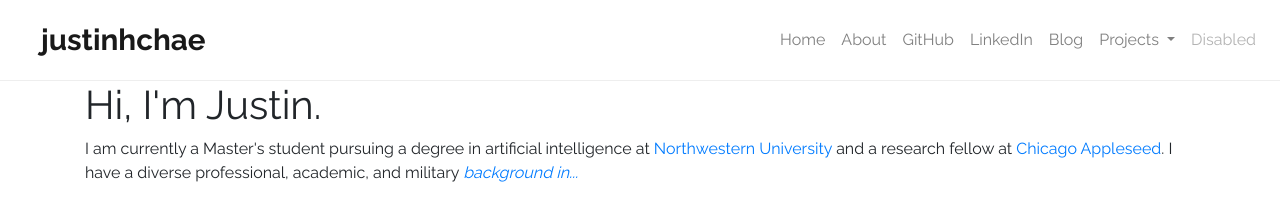
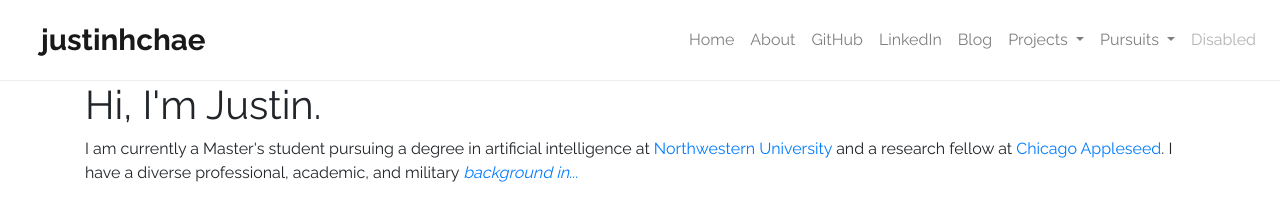
Before and after one commit to justinhchae/justinhchae.github.io, a Jekyll site: the page built from index.html, in a window 1280 px wide. Shown: the top 223 px of the page. Built offline with Jekyll 4.4.1, drawn with Linux system fonts in a browser that asks for light colours; the list of posts is cut into pages by our own code.

Commit message:
Update navigation.html

```diff
--- a/_includes/navigation.html
+++ b/_includes/navigation.html
@@ -51,6 +51,24 @@
           <div class="dropdown-divider"></div>
         </div>
       </li>
+      <li class="nav-item dropdown">
+        <a
+          class="nav-link dropdown-toggle"
+          href="#"
+          id="navbarDropdown"
+          role="button"
+          data-toggle="dropdown"
+          aria-haspopup="true"
+          aria-expanded="false"
+        >
+          Pursuits
+        </a>
+        <div class="dropdown-menu" aria-labelledby="navbarDropdown">
+          <a class="dropdown-item" href="#">Reading List</a>
+          <a class="dropdown-item" href="#">Organizations I Support</a>
+          <div class="dropdown-divider"></div>
+        </div>
+      </li>
       <li class="nav-item">
         <a class="nav-link disabled" href="#">Disabled</a>
       </li>
```
